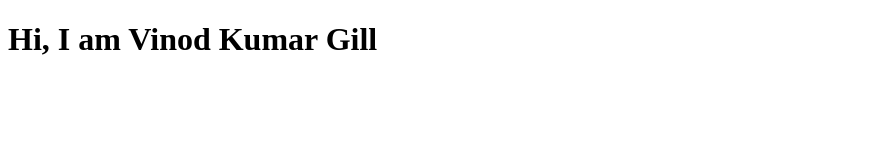
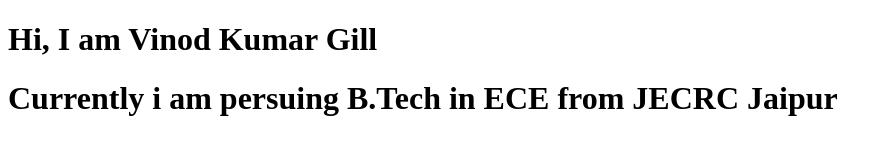
Before and after one commit to vinodkumargill/vinodkumargill.github.io, a plain HTML site: page index.html in a window 1280 px wide. Shown: the whole page, without its empty margins (0-892 px from the left). Drawn offline with Linux system fonts and the light colour scheme.

Commit message:
New page

```diff
--- a/index.html
+++ b/index.html
@@ -1,9 +1,11 @@
 <!DOCTYPE html>
 <html>
 <head>
-	<title>This is vinod kumar gill</title>
+	<title>My page</title>
 </head>
 <body>
 <h1>Hi, I am Vinod Kumar Gill</h1>
+<h1> Currently i am persuing B.Tech in ECE from JECRC Jaipur<h1>
+<br> <marquee>!!!!!!!! VINOD GILL!!!!!!!!</marquee>
 </body>
 </html>
```
